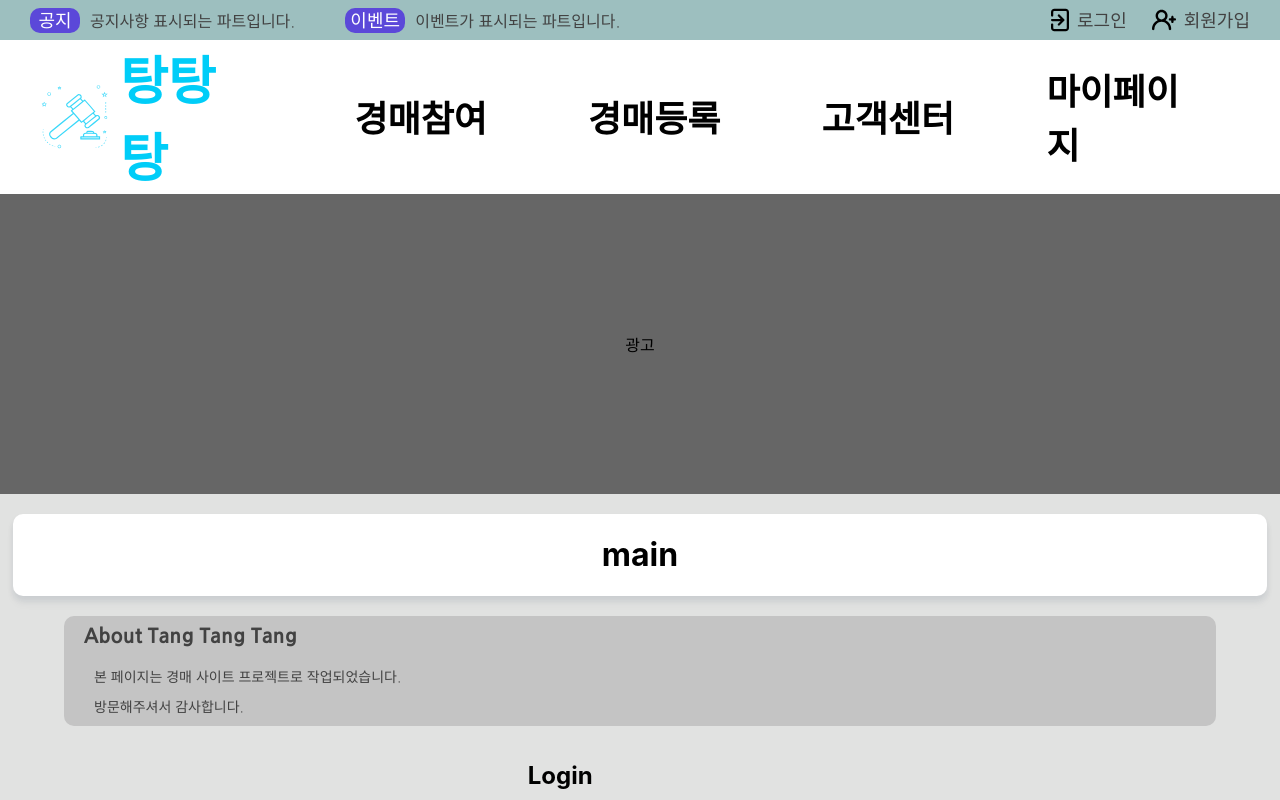
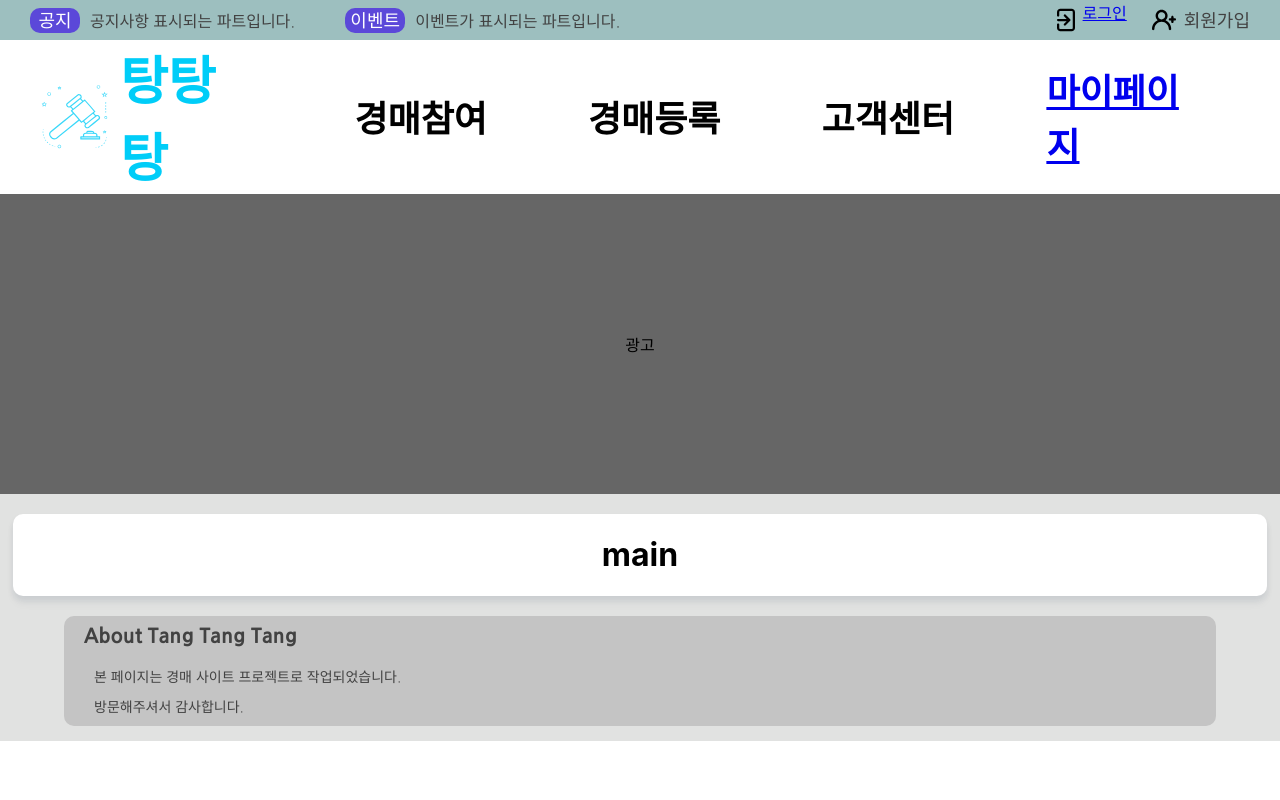
Before and after one commit to MinJeongH/TangMall, a React (Create React App) app: page / in a window 1280 px wide. Shown: the top 800 px of the page. Built offline with nearby package versions, Linux system fonts and the light colour scheme.

Commit message:
login fake auth

```diff
--- a/src/App.jsx
+++ b/src/App.jsx
@@ -9,8 +9,11 @@ import Main from "./components/main/main";
 import Info from "./components/layout/info";
 import Login from "./components/login/Login";
 import Register from "./components/join/Register";
+import CommonLayout from "./layout/CommonLayout";
+import LoginLayout from "./layout/LoginLayout";
+import { AuthProvider, RequireAuth } from "./components/auth/AuthProvider";
 
-const routes = [
+const publicRoutes = [
   {
     path: "/",
     component: (
@@ -19,6 +22,28 @@ const routes = [
       </Card>
     ),
   },
+];
+
+const loginRoutes = [
+  {
+    path: "/login",
+    component: (
+      <Card>
+        <Login />
+      </Card>
+    ),
+  },
+  {
+    path: "/join",
+    component: (
+      <Card>
+        <Register />
+      </Card>
+    ),
+  },
+];
+
+const sessionRoutes = [
   {
     path: "/detail",
     component: (
@@ -28,23 +53,33 @@ const routes = [
     ),
   },
 ];
-
 function App() {
   return (
     <div className="app">
-      <Header />
-      <Commercial />
       <BrowserRouter>
-        <Routes>
-          {routes.map((route) => (
-            <Route path={route.path} element={route.component}></Route>
-          ))}
+        <AuthProvider>
+          <Routes>
+            {/* Common Layout Routes */}
+            <Route element={<CommonLayout />}>
+              {publicRoutes.map((route) => (
+                <Route path={route.path} element={route.component}></Route>
+              ))}
+              <Route element={<RequireAuth />}>
+                {sessionRoutes.map((route) => (
+                  <Route path={route.path} element={route.component}></Route>
+                ))}
+              </Route>
+            </Route>
 
-        </Routes>
+            {/* Login Layout Routes */}
+            <Route element={<LoginLayout />}>
+              {loginRoutes.map((route) => (
+                <Route path={route.path} element={route.component}></Route>
+              ))}
+            </Route>
+          </Routes>
+        </AuthProvider>
       </BrowserRouter>
-      <Info />
-      <Login />
-      <Register/>
     </div>
   );
 }
--- /dev/null
+++ b/src/components/auth/Auth.js
@@ -0,0 +1,13 @@
+const fakeAuthProvider = {
+    isAuth: false,
+    sigin(callback) {
+        fakeAuthProvider.isAuth = true;
+        setTimeout(callback,100)
+    },
+    signout(callback){
+        fakeAuthProvider.isAuth=false;
+        setTimeout(callback,100);
+    }
+}
+
+export default fakeAuthProvider;
--- /dev/null
+++ b/src/components/auth/AuthProvider.jsx
@@ -0,0 +1,41 @@
+import React, { useState } from 'react'
+import { Navigate, Outlet, useLocation } from 'react-router-dom';
+import fakeAuthProvider from './Auth';
+
+const AuthContext  = React.createContext(null);
+export function AuthProvider({children}){
+    const [user, setUser] = useState(null);
+
+    const signin = (newUser, callback) => {
+        return fakeAuthProvider.sigin(()=>{
+            setUser(newUser);
+            callback();
+        })
+    }
+
+    const signout = (callback) => {
+        return fakeAuthProvider.signout(()=>{
+            setUser(null);
+            callback()
+        })
+    }
+
+    const value = {user, signin, signout}
+
+    return <AuthContext.Provider value={value}>{children}</AuthContext.Provider>
+}
+
+export function useAuth(){
+    return React.useContext(AuthContext)
+}
+
+
+export function RequireAuth(){
+    const auth = useAuth();
+    const location = useLocation();
+    if(!auth.user){
+        return <Navigate to="/login" state={{from:location}}/>
+    }
+
+    return <Outlet/>
+}
--- a/src/components/layout/header.jsx
+++ b/src/components/layout/header.jsx
@@ -1,8 +1,12 @@
 import React, { useState } from "react";
+import { Link, useNavigate } from "react-router-dom";
+import { useAuth } from "../auth/AuthProvider";
 import "./header.scss";
 
 const Header = () => {
   const [view, setView] = useState();
+  const auth = useAuth();
+  const navigate = useNavigate();
 
   return (
     <section className="header">
@@ -17,16 +21,32 @@ const Header = () => {
             <p className="text">이벤트가 표시되는 파트입니다.</p>
           </div>
         </div>
+        {auth.user ? (
           <div className="user">
             <div className="login">
               <img src="login_icon.svg" alt="login icon" />
-            <p>로그인</p>
+              <p>{auth.user}</p>
+              <button
+                onClick={() => {
+                  auth.signout(() => navigate("/"));
+                }}
+              >
+                로그아웃
+              </button>
+            </div>
+          </div>
+        ) : (
+          <div className="user">
+            <div className="login">
+              <img src="login_icon.svg" alt="login icon" />
+              <Link to="/login">로그인</Link>
             </div>
             <div className="join">
               <img src="join_icon.svg" alt="join icon" />
               <p>회원가입</p>
             </div>
           </div>
+        )}
       </section>
       <section className="bottomcontainer">
         <div className="logo">
@@ -81,7 +101,7 @@ const Header = () => {
             onMouseOut={() => setView("")}
           >
             <h1 className={`menu_item ${view === 3 ? "view" : ""}`}>
-              마이페이지
+              <Link to="/detail">마이페이지</Link>
             </h1>
             <div className={`user ${view === 3 ? "view" : ""}`}>
               <p>포인트내역</p>
--- a/src/components/login/Login.jsx
+++ b/src/components/login/Login.jsx
@@ -1,42 +1,64 @@
-import React, { useState } from 'react'
-
-
+import React, { useState } from "react";
+import { useLocation, useNavigate } from "react-router-dom";
+import { useAuth } from "../auth/AuthProvider";
 
 function Login() {
+  const [InputId, setInputId] = useState("");
+  const [InputPw, setInputPw] = useState("");
 
-    const [InputId, setInputId] = useState('')
-    const [InputPw, setInputPw] = useState('')
+  const navigate = useNavigate();
+  const location = useLocation();
+  const auth = useAuth();
 
-    const onClickLogin = () => {
-        console.log('click login')
-    }
+  const state = location.state;
+  const from = state ? state.from.pathname : "/";
+
+  const onClickLogin = (e) => {
+    console.log("홈으로 가자...");
+    e.preventDefault();
+    auth.signin(InputId, () => {
+      navigate(from, { replace: true });
+    });
+  };
 
   const handleInputId = (e) => {
-        setInputId(e.target.value)
-    }
+    setInputId(e.target.value);
+  };
 
   const handleInputPw = (e) => {
-        setInputPw(e.target.value)
-    }
+    setInputPw(e.target.value);
+  };
 
-    return(
+  return (
     <div>
       <h2>Login</h2>
       <div>
-                <label htmlFor='input_id'>ID : </label>
-                <input type='text' name='input_id' value={InputId} onChange={handleInputId} />
+        <label htmlFor="input_id">ID : </label>
+        <input
+          type="text"
+          name="input_id"
+          value={InputId}
+          onChange={handleInputId}
+        />
         <div>{InputId}</div>
       </div>
       <div>
-                <label htmlFor='input_pw'>PW : </label>
-                <input type='password' name='input_pw' value={InputPw} onChange={handleInputPw} />
+        <label htmlFor="input_pw">PW : </label>
+        <input
+          type="password"
+          name="input_pw"
+          value={InputPw}
+          onChange={handleInputPw}
+        />
         <div>{InputPw}</div>
       </div>
       <div>
-                <button type='button' onClick={onClickLogin}>Login</button>
+        <button type="button" onClick={onClickLogin}>
+          Login
+        </button>
       </div>
     </div>
-    )
+  );
 }
 
-export default Login
+export default Login;
--- /dev/null
+++ b/src/layout/CommonLayout.jsx
@@ -0,0 +1,20 @@
+import React from "react";
+import { Outlet } from "react-router-dom";
+import Commercial from "../components/layout/commercial";
+import Header from "../components/layout/header";
+import Info from "../components/layout/info";
+
+function CommonLayout() {
+  return (
+    <div className="app">
+      <Header />
+      <Commercial />
+
+      <Outlet />
+
+      <Info />
+    </div>
+  );
+}
+
+export default CommonLayout;
--- /dev/null
+++ b/src/layout/LoginLayout.jsx
@@ -0,0 +1,12 @@
+import React from "react";
+import { Outlet } from "react-router-dom";
+
+function LoginLayout() {
+  return (
+    <div>
+      <Outlet />
+    </div>
+  );
+}
+
+export default LoginLayout;
```
Lines whose indentation alone changed are shown as unchanged.
